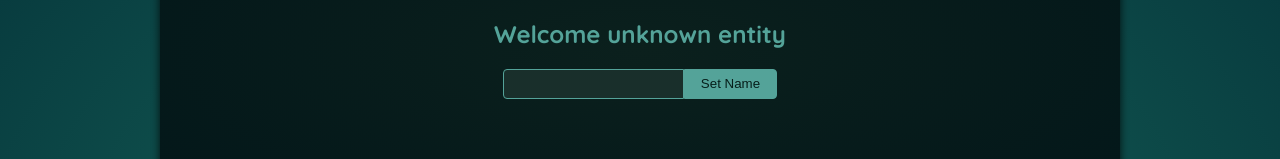
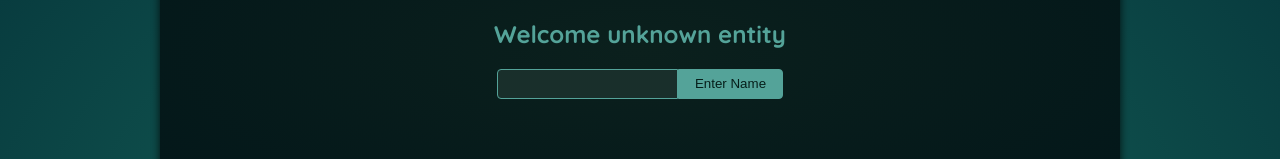
Before and after one commit to Surajnairx/stop-the-timer, a React (Vite) app: page / in a window 1280 px wide. Shown: the part 153-312 px from the top of the page. Built offline with nearby package versions, Linux system fonts and the light colour scheme; a web font is replaced by a local one.

Commit message:
feat: implemented the Player component

```diff
--- a/src/components/Player.jsx
+++ b/src/components/Player.jsx
@@ -1,10 +1,17 @@
+import { useState, useRef } from "react";
 export default function Player() {
+  const [playerName, setPlayerName] = useState("");
+  const getPlayerInput = useRef();
+  function handleClick() {
+    setPlayerName(getPlayerInput.current.value);
+    getPlayerInput.current.value = "";
+  }
   return (
     <section id="player">
-      <h2>Welcome unknown entity</h2>
+      <h2>Welcome {playerName ? playerName : "unknown entity"} </h2>
       <p>
-        <input type="text" />
-        <button>Set Name</button>
+        <input ref={getPlayerInput} type="text" />
+        <button onClick={handleClick}>Enter Name</button>
       </p>
     </section>
   );
--- a/src/index.css
+++ b/src/index.css
@@ -1,4 +1,4 @@
-@import url('https://fonts.googleapis.com/css2?family=Quicksand:wght@400;700&family=Handjet:wght@400;700&display=swap');
+@import url("https://fonts.googleapis.com/css2?family=Quicksand:wght@400;700&family=Handjet:wght@400;700&display=swap");
 
 * {
   box-sizing: border-box;
@@ -6,7 +6,7 @@
 
 body {
   margin: 0;
-  font-family: 'Quicksand', sans-serif;
+  font-family: "Quicksand", sans-serif;
   -webkit-font-smoothing: antialiased;
   -moz-osx-font-smoothing: grayscale;
   background: radial-gradient(#186a5e, #053339);
@@ -24,7 +24,7 @@ body {
 }
 
 h1 {
-  font-family: 'Handjet', monospace;
+  font-family: "Handjet", monospace;
   text-align: center;
   text-transform: uppercase;
   color: #c1e2dd;
@@ -84,7 +84,10 @@ header p {
   background-color: #3c8379;
   border-color: #3c8379;
 }
-
+#player button:active {
+  background-color: #127754;
+  border-color: #24dd9c;
+}
 #challenges {
   max-width: 50rem;
   margin: 3rem auto;
@@ -158,7 +161,7 @@ header p {
 }
 
 .result-modal h2 {
-  font-family: 'Handjet', monospace;
+  font-family: "Handjet", monospace;
   margin: 0 0 0.25rem 0;
   font-size: 3rem;
   text-transform: uppercase;
```
